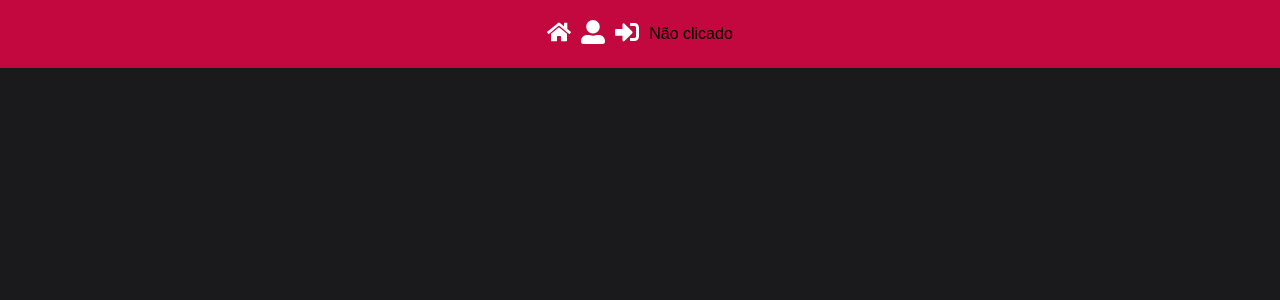
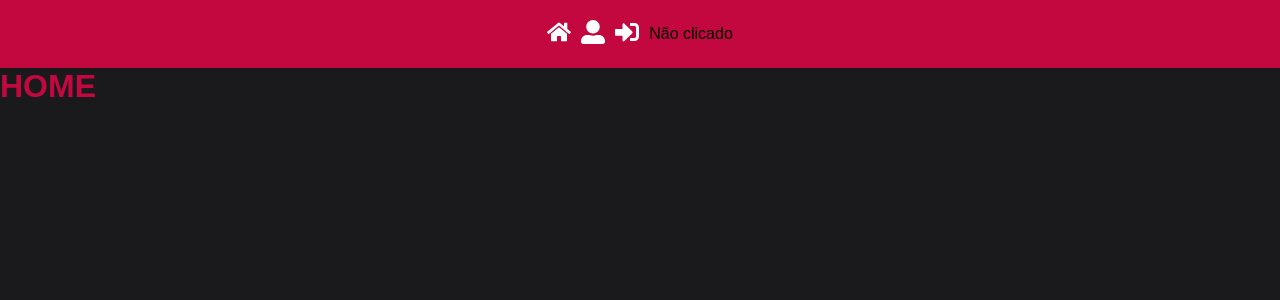
Before and after one commit to IsaqueMansur/base-react, a React (Create React App) app: page / in a window 1280 px wide. Shown: the top 300 px of the page. Built offline with nearby package versions, Linux system fonts and the light colour scheme.

Commit message:
privates Routes React Router Dom V6 -OK

```diff
--- a/src/Routes/index.js
+++ b/src/Routes/index.js
@@ -3,6 +3,7 @@ import { Routes, Route } from 'react-router-dom';
 /* import { toast } from 'react-toastify'; */
 
 import PrivateRoute from './PrivateRoute';
+import Home from '../pages/Home';
 import Login from '../pages/Login';
 import Page404 from '../pages/Page404';
 
@@ -12,7 +13,9 @@ export default function Routers() {
   toast.info('Toast'); */
   return (
     <Routes>
-      <Route path="/" element={<PrivateRoute />} />
+      <Route element={<PrivateRoute />}>
+        <Route path="/" element={<Home />} />
+      </Route>
       <Route path="*" element={<Page404 />} />
       <Route exact path="/login" element={<Login />} />
     </Routes>
--- /dev/null
+++ b/src/pages/Home/index.js
@@ -0,0 +1,5 @@
+import React from 'react';
+
+export default function Home() {
+  return <h1>HOME</h1>;
+}
```
Also changed, not shown: src/pages/Home/styled.js (added, +14 -0 lines).
